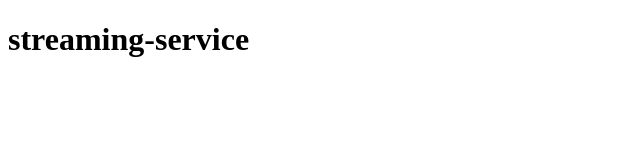
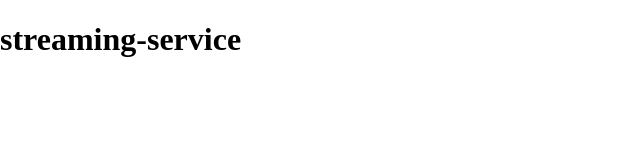
Before and after one commit to KrystianDerdzinski/streaming-service, an Angular app: page / in a window 1280 px wide. Shown: the top 160 px of the page, without its empty margins (0-640 px from the left). Built offline with nearby package versions, Linux system fonts and the light colour scheme.

Commit message:
Reset default browser styles - normalize.css

```diff
--- a/package.json
+++ b/package.json
@@ -20,6 +20,7 @@
     "@angular/platform-browser": "^16.0.0",
     "@angular/platform-browser-dynamic": "^16.0.0",
     "@angular/router": "^16.0.0",
+    "normalize.css": "^8.0.1",
     "rxjs": "~7.8.0",
     "tslib": "^2.3.0",
     "zone.js": "~0.13.0"
--- a/src/styles.scss
+++ b/src/styles.scss
@@ -1 +1 @@
-/* You can add global styles to this file, and also import other style files */
+@import "normalize.css";
```
Also changed, not shown: 1 other file (tests, documents, lock files or other folders).
